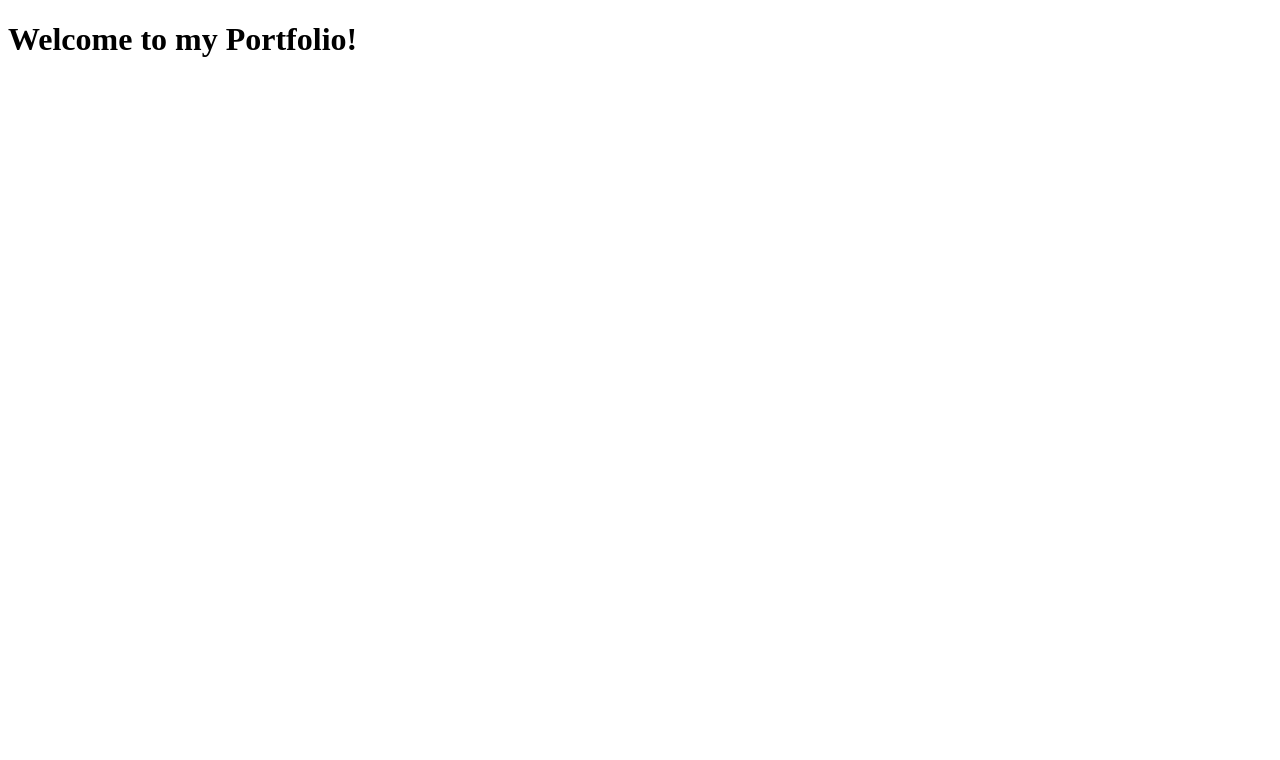
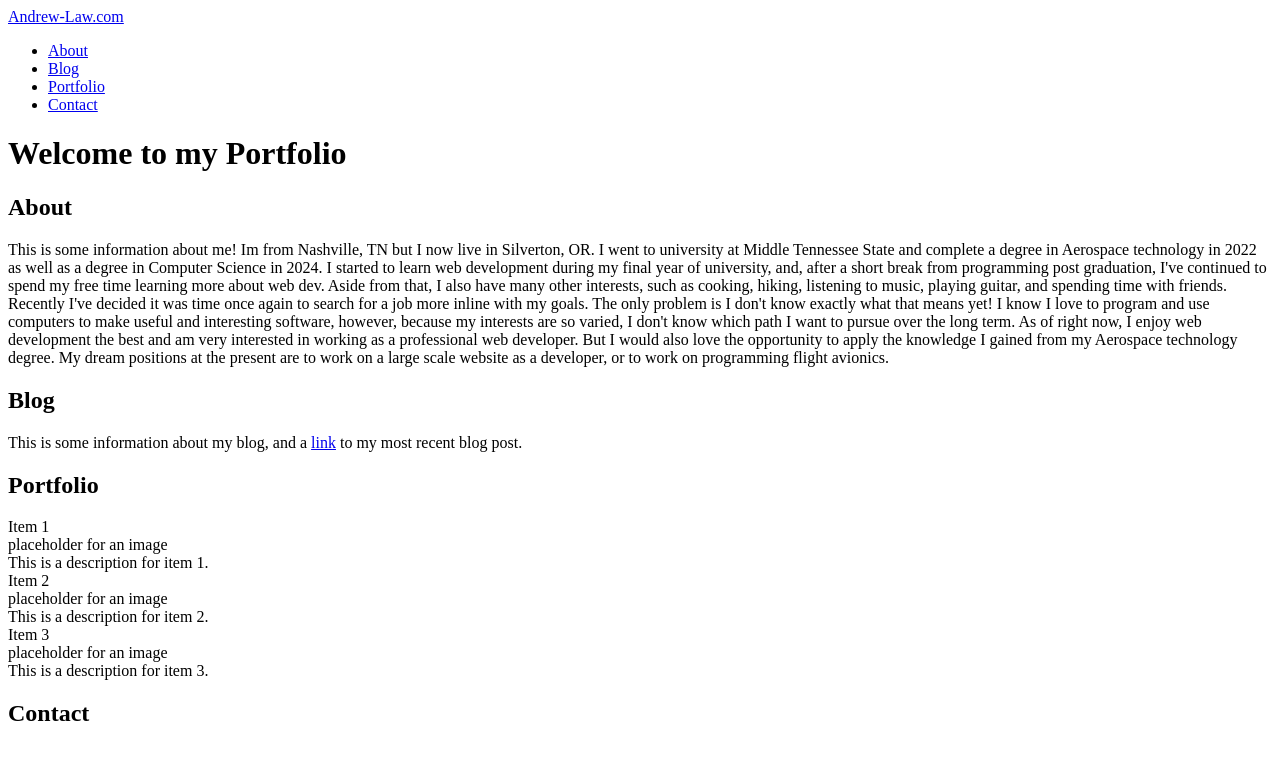
Before and after one commit to ATL822/portfolio, a plain HTML site: page index.html in a window 1280 px wide. Drawn offline with Linux system fonts and the light colour scheme.

Commit message:
Add place holder structure and content

```diff
--- a/index.html
+++ b/index.html
@@ -8,6 +8,59 @@
     <link rel="stylesheet" href="style.css">
   </head>
   <body>
-    <h1>Welcome to my Portfolio!</h1>
-  </body>
+    <nav>
+        <div class="home-icon">
+            <a href="#">Andrew-Law.com</a>
+        </div>
+        <div class="nav-links">
+            <ul>
+                <li><a href="#about">About</a></li>
+                <li><a href="#blog">Blog</a></li>
+                <li><a href="#portfolio">Portfolio</a></li>
+                <li><a href="#contact">Contact</a></li>
+            </ul>
+        </div>
+    </nav>
+    <div class="page-wrapper">
+        <div id="welcome">
+            <h1>Welcome to my Portfolio</h1>
+        </div>
+        <div id="about">
+            <h2>About</h2>
+            <div class="text">This is some information about me! Im from Nashville, TN but I now live in Silverton, OR. I went to university at Middle Tennessee State and complete a degree in Aerospace technology in 2022 as well as a degree in Computer Science in 2024. I started to learn web development during my final year of university, and, after a short break from programming post graduation, I've continued to spend my free time learning more about web dev. Aside from that, I also have many other interests, such as cooking, hiking, listening to music, playing guitar, and spending time with friends. Recently I've decided it was time once again to search for a job more inline with my goals. The only problem is I don't know exactly what that means yet! I know I love to program and use computers to make useful and interesting software, however, because my interests are so varied, I don't know which path I want to pursue over the long term. As of right now, I enjoy web development the best and am very interested in working as a professional web developer. But I would also love the opportunity to apply the knowledge I gained from my Aerospace technology degree. My dream positions at the present are to work on a large scale website as a developer, or to work on programming flight avionics.</div>
+        </div>
+
+        <div class="blog-wrapper" id="blog">
+            <h2>Blog</h2>
+            <div class="text">
+                This is some information about my blog, and a <a href="#about">link</a> to my most recent blog post.
+            </div>
+        </div>
+
+        <div class="portfolio-wrapper" id="portfolio">
+            <h2>Portfolio</h2>
+            <div class="portfolio-items">
+                <div class="item-frame">
+                    <div class="item-title">Item 1</div>
+                    <div class="item-media">placeholder for an image</div>
+                    <div class="item-description">This is a description for item 1.</div>
+                </div>
+                <div class="item-frame">
+                    <div class="item-title">Item 2</div>
+                    <div class="item-media">placeholder for an image</div>
+                    <div class="item-description">This is a description for item 2.</div>
+                </div>
+                <div class="item-frame">
+                    <div class="item-title">Item 3</div>
+                    <div class="item-media">placeholder for an image</div>
+                    <div class="item-description">This is a description for item 3.</div>
+                </div>
+            </div>
+        </div>
+
+        <div id="contact">
+            <h2>Contact</h2>
+        </div>
+    </div>
+    </body>
 </html>
```
